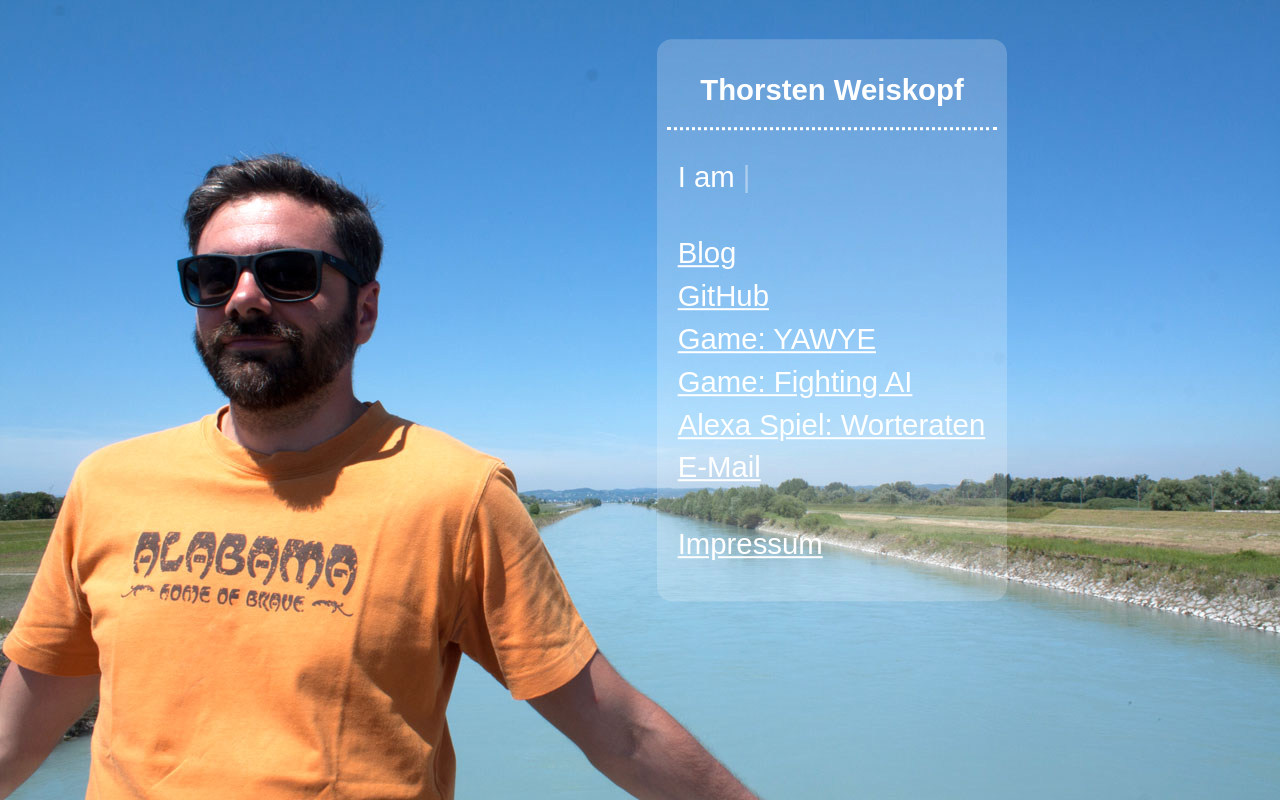
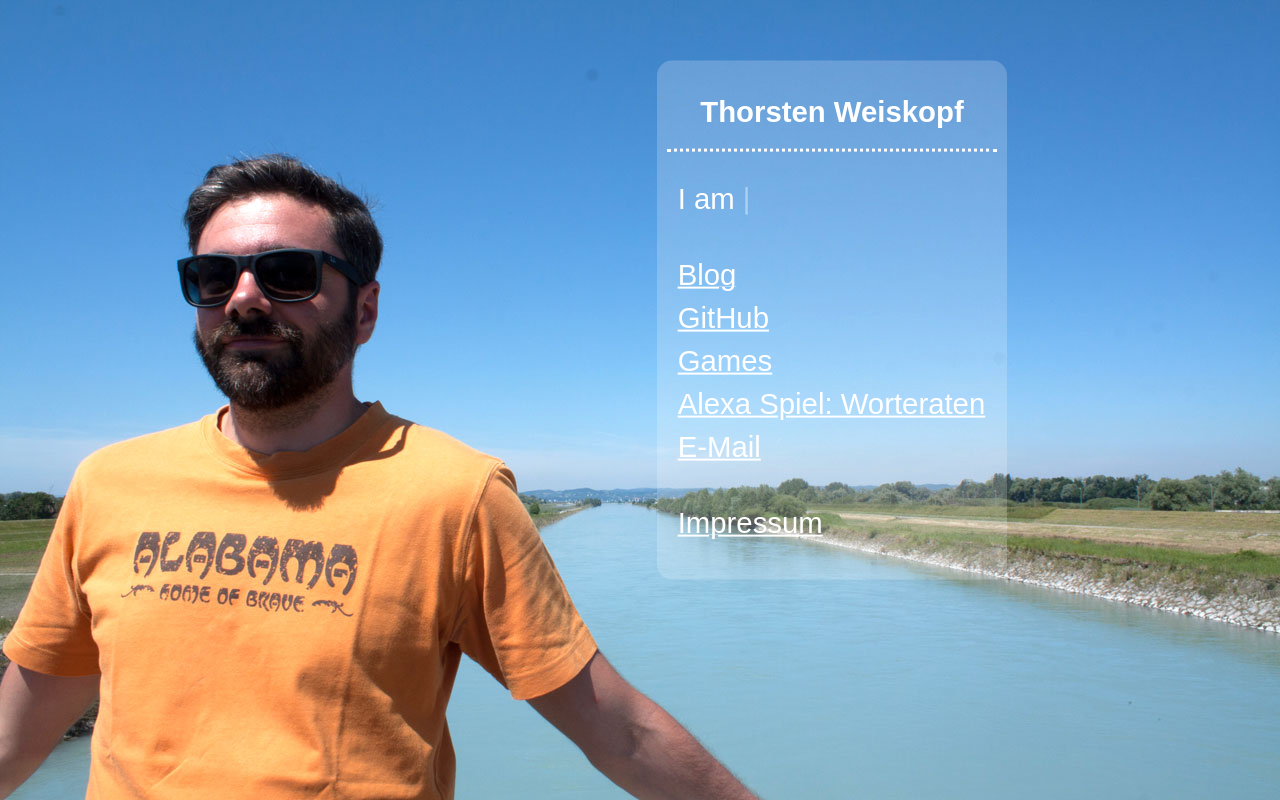
Before and after one commit to thorty/onlineme, a plain HTML site: page index.html in a window 1280 px wide. Drawn offline with nearby package versions, Linux system fonts and the light colour scheme.

Commit message:
adding games.html

```diff
--- a/css/styleGames.css
+++ b/css/styleGames.css
@@ -1,22 +1,23 @@
-
-*, *::before, * ::after{
+*,
+*::before,
+* ::after {
   box-sizing: border-box;
 }
 
-  html, body {
+html,
+body {
   height: 100%;
 }
 
 body {
   margin: 0;
   display: flex;
-    background-color: goldenrod;
+  background-color: CornflowerBlue;
   /* This centers our sketch horizontally. */
   justify-content: center;
   /* This centers our sketch vertically. */
   align-items: center;
   font-family: Impact, Charcoal, sans-serif;
-
 }
 a {
   text-decoration: none;
@@ -25,22 +26,21 @@
 }
 
 a:hover {
-    color:  hotpink;
+  color: hotpink;
 }
-
 
 .header {
   position: fixed;
   width: 100%;
   top: 50px;
   text-align: center;
-    color:  hotpink;
+  color: hotpink;
 }
 
 li {
   list-style-type: none;
 }
-  li::before  {
+li::before {
   content: " ";
   color: hotpink;
   font-size: 1.5em;
@@ -59,7 +59,6 @@
   text-align: center;
 }
 
-
 canvas {
   display: block;
 }
--- a/index.html
+++ b/index.html
@@ -20,12 +20,7 @@
           <li><a href="https://thorty.github.io/">Blog</a></li>
           <li><a href="https://github.com/thorty">GitHub</a></li>
           <li>
-            <a href="http://www.thorstenweiskopf.de/snake/">Game: YAWYE</a>
-          </li>
-          <li>
-            <a href="http://www.thorstenweiskopf.de/FightingAI/"
-              >Game: Fighting AI</a
-            >
+            <a href="http://www.thorstenweiskopf.de/games.html">Games</a>
           </li>
           <li>
             <a
```
Lines whose indentation alone changed are shown as unchanged.
